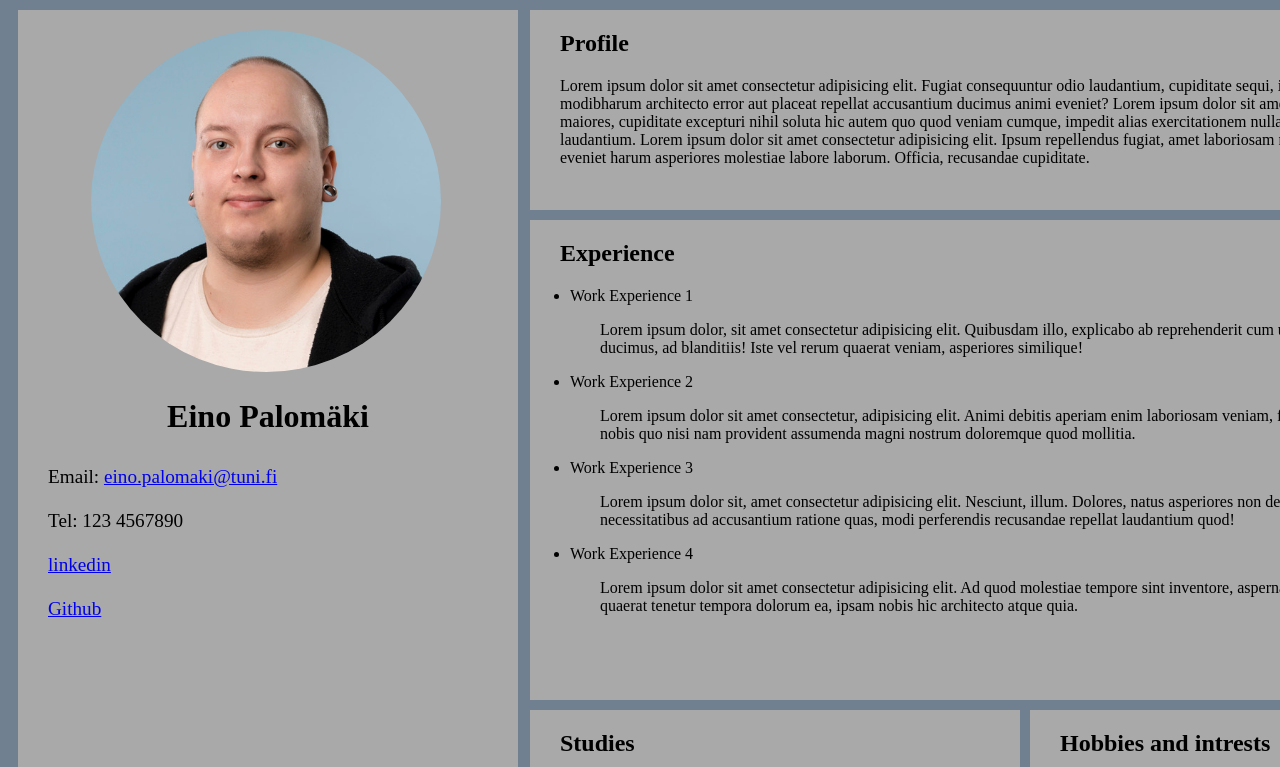
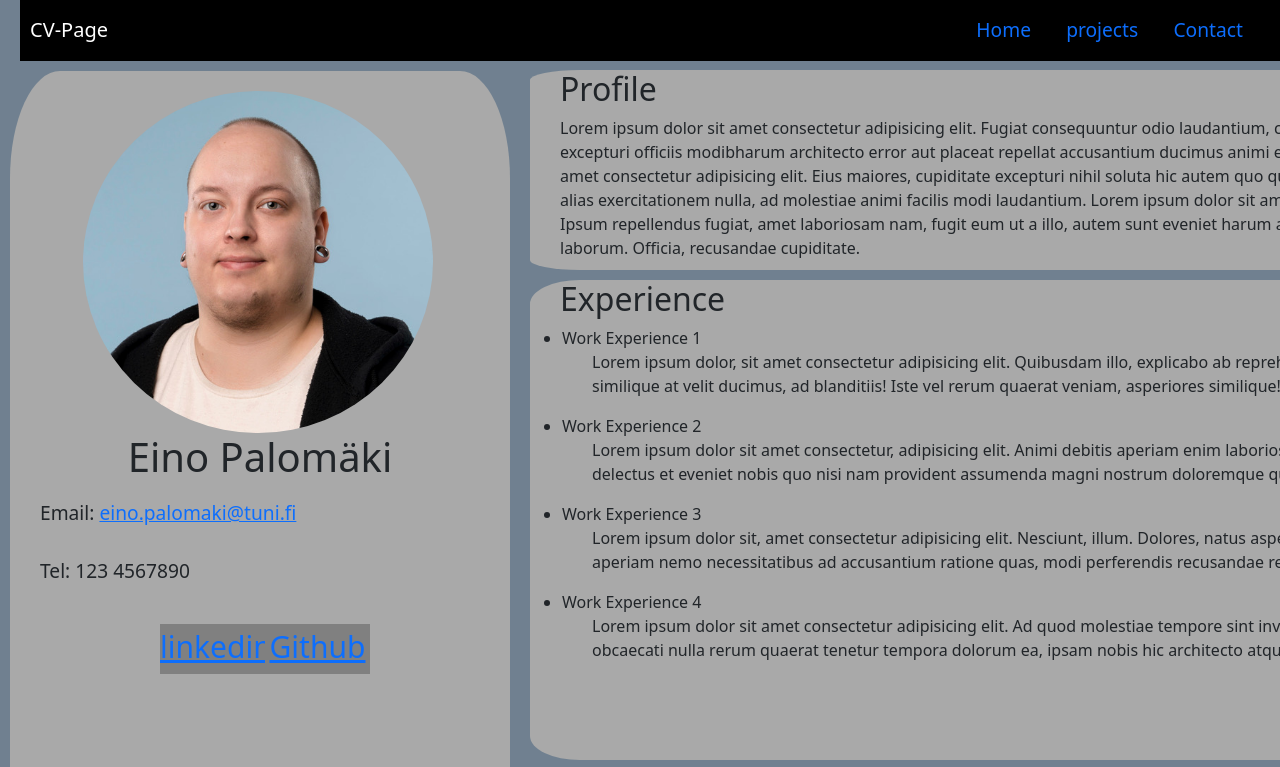
Before and after one commit to epalomak/simple_site, a plain HTML site: page index.html in a window 1280 px wide. Shown: the top 767 px of the page. Drawn offline with nearby package versions, Linux system fonts and the light colour scheme.

Commit message:
Added navigation bar

```diff
--- a/index.html
+++ b/index.html
@@ -5,20 +5,41 @@
 	<meta name="viewport" content="width=device-width, initial-scale=1">
 	<title>CV-Page</title>
 	<link rel="stylesheet" href="./styles.css">
-	<style>
-	</style>
+	<link href="https://cdn.jsdelivr.net/npm/bootstrap@5.0.2/dist/css/bootstrap.min.css" rel="stylesheet" integrity="sha384-EVSTQN3/azprG1Anm3QDgpJLIm9Nao0Yz1ztcQTwFspd3yD65VohhpuuCOmLASjC" crossorigin="anonymous">
+	<script src="https://cdn.jsdelivr.net/npm/bootstrap@5.0.2/dist/js/bootstrap.bundle.min.js" integrity="sha384-MrcW6ZMFYlzcLA8Nl+NtUVF0sA7MsXsP1UyJoMp4YLEuNSfAP+JcXn/tWtIaxVXM" crossorigin="anonymous"></script>
+
 </head>
 <body id="background">
-
+	<nav class="navbar navbar-expand-md">
+		<a href="#" class="navbar-brand">CV-Page</a>
+		<button class="navbar-toggler navbar-dark" type="button" data-bs-toggle="collapse" data-bs-target="#main-navigation">
+		  <span class="navbar-toggler-icon"></span>
+		</button>
+		<div id="main-navigation" class="collapse navbar-collapse">
+		  <ul class="navbar-nav">
+			<li class="nav-item">
+			  <a class="nav-link" href="#">Home</a>
+			</li>
+			<li class="nav-item">
+			  <a class="nav-link" href="#">projects</a>
+			</li>
+			<li class="nav-item">
+			  <a class="nav-link" href="#">Contact</a>
+			</li>
+		  </ul>
+		</div>
+	  </nav>
 	<div id="box1">
 		<img src="./images/CV-kuva.jpg" alt="Pic of me">
 		<h1>Eino Palomäki</h1>
 		<nav>
 			Email: <a href="mailto:eino.palomaki@tuni.fi"> eino.palomaki@tuni.fi</a> <br> <br>
 			Tel: 123 4567890 <br><br>
-			<a href="https://www.linkedin.com/in/eino-palomaki/"> linkedin</a> <br> <br>
-			<a href="https://github.com/epalomak">Github</a>
 		</nav>
+		<div class="grid-container">
+			<div class="grid-item"><a href="https://www.linkedin.com/in/eino-palomaki/">linkedin</a> </div>
+			<div class="grid-item"><a href="https://github.com/epalomak">Github</a></div>
+		</div>
 	</div>
 	<div id="box2" class="box">
 		<h2>Profile</h2>
--- a/styles.css
+++ b/styles.css
@@ -1,6 +1,20 @@
 
 .clear-float{
 	clear:both;
+}
+
+.grid-container{
+	display: grid;
+	grid-template-rows: 50px;
+	grid-template-columns: 30% 30%;
+	margin-left: 150px;
+}
+
+.grid-item{
+
+  background: gray;
+  text-align: center;
+  font-size: 30px;
 }
 
 #background{
@@ -36,7 +50,7 @@ footer{
 	text-align: center;
 	padding: 5px;
 	margin-left: 10px;
-	background-color:slateblue;
+	background-color:darkslategrey;
 	width: 1500px;
 
 }
@@ -51,6 +65,7 @@ footer{
 
 #box1{
 	background-color:darkgrey;
+	border-radius: 10%;
 	width: 500px;
 	height: 1070px;
 	margin: 10px;
@@ -60,33 +75,57 @@ footer{
 .box{
 	background-color: darkgrey;
 	position: absolute;
+	border-radius: 5%;
 	width: 1000px;
 	margin: 10px;
 }
 
 #box2{
 	height: 200px;
-	top: 0;
+	top: 60px;
 	left: 520px;
 
 }
 
 #box3{
 	height: 480px;
-	top: 210px;
+	top: 270px;
 	left: 520px;
 
 }
  #box4{
 	height: 370px;
-	top: 700px;
+	top: 760px;
 	width: 490px;
 	left: 520px;
  }
 
 #box5{
 	height: 370px;
-	top: 700px;
+	top: 760px;
 	width: 500px;
 	left: 1020px;
  }
+
+.navbar{
+	background-color:black;
+}
+
+.nav-link,
+.navbar-brand{
+	color: #fff;
+	cursor: pointer;
+}
+
+.nav-link{
+	margin-right: 1em;
+}
+
+.nav-link:hover,
+.navbar-brand:hover {
+	color: black;
+}
+
+.navbar-collapse{
+	justify-content: flex-end;
+}
```
